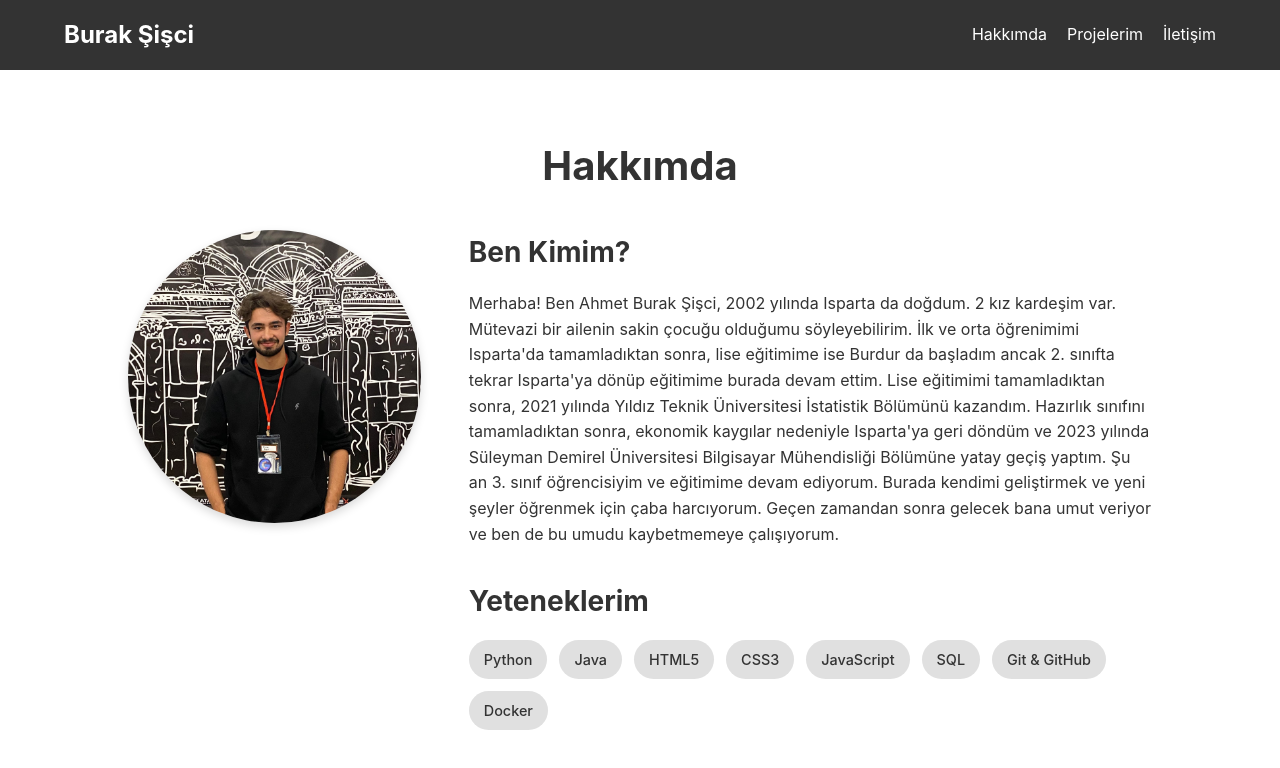
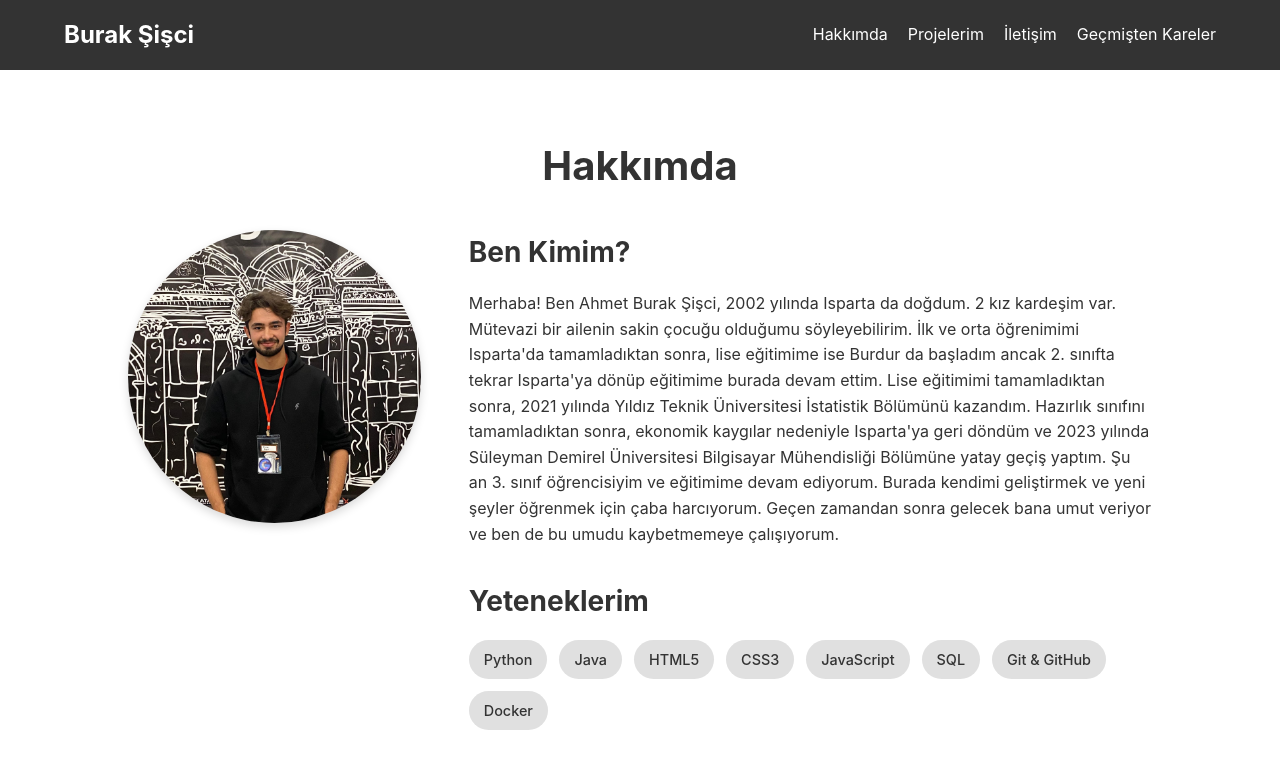
Before and after one commit to burak-sisci/my-personal-website, a plain HTML site: page hakkimda.html in a window 1280 px wide. Drawn offline with Linux system fonts and the light colour scheme.

Commit message:
Update hakkimda.html

```diff
--- a/hakkimda.html
+++ b/hakkimda.html
@@ -21,6 +21,7 @@
                 <li><a href="hakkimda.html">Hakkımda</a></li>
                 <li><a href="projeler.html">Projelerim</a></li>
                 <li><a href="iletisim.html">İletişim</a></li>
+                <li><a href="galeri.html">Geçmişten Kareler</a></li>
             </ul>
         </nav>
     </header>
```
